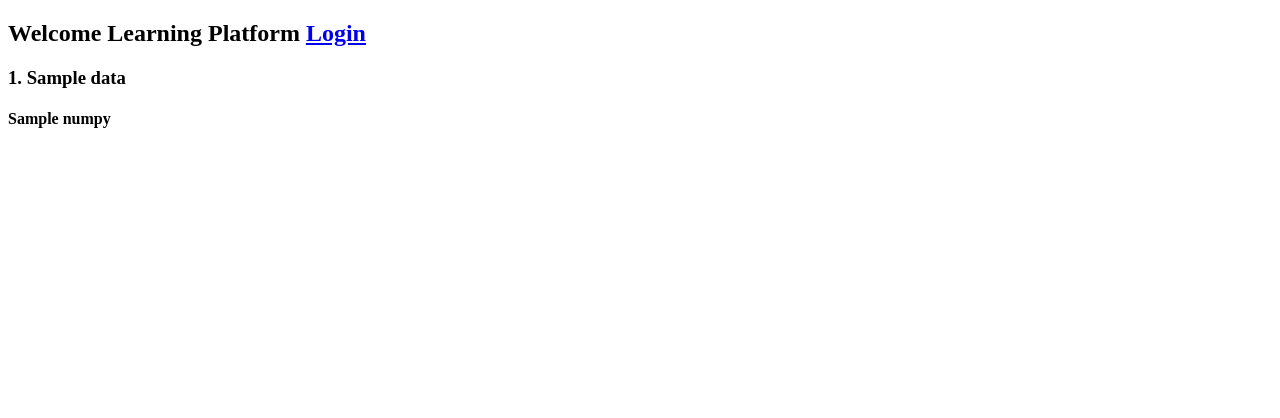
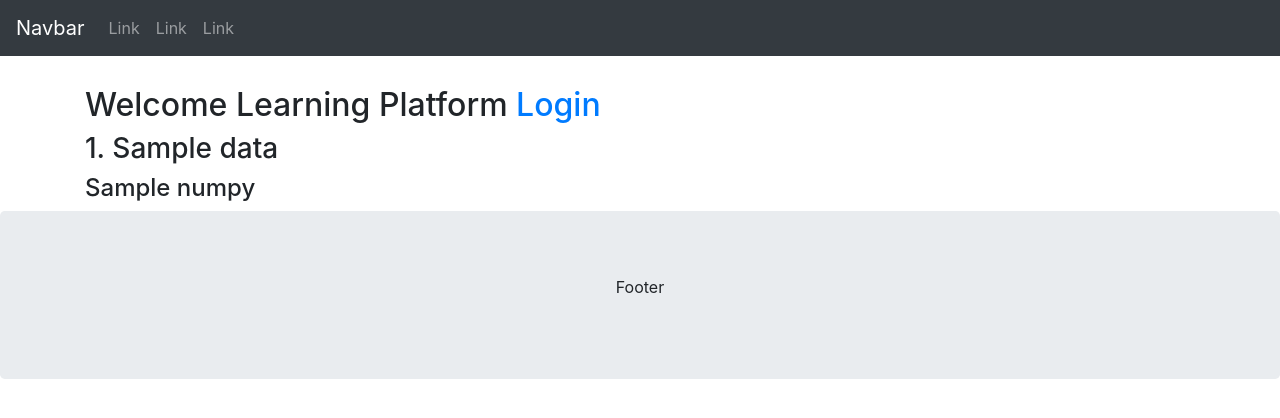
Before and after one commit to sunil-thapa99/neo_django, a Django app: template apps/quiz/templates/home.html in a window 1280 px wide. Shown: the top 418 px of the page. Run offline with Django 3.2, Linux system fonts and the light colour scheme; the template is opened without the code that fills it: most values are stand-ins (such as "Sample title", 1, 10 or a date in 2020); some libraries are stand-ins or nearby versions.

Commit message:
Base templates, use of reusable blocks

```diff
--- a/apps/quiz/templates/home.html
+++ b/apps/quiz/templates/home.html
@@ -1,9 +1,13 @@
-<!DOCTYPE html>
-<html>
-	<head>
-		<title>{{ title }}</title>
-	</head>
-	<body>
+{% extends 'base.html' %}
+{% block title %}
+	{{ title }}
+{% endblock title%}
+
+{% block navbar %}
+    {% include 'navbar.html' %}
+{% endblock navbar %}
+
+{% block body %}
 	<h2>
 		<!-- Template filters are used by "variableName | filer" -->
 		{% if request.user.is_authenticated %}
@@ -28,5 +32,4 @@
 			{{ i }}
 		{% endfor %}
 	</h4>
-	</body>
-</html>
+{% endblock body %}
--- a/learning_platform/settings.py
+++ b/learning_platform/settings.py
@@ -57,7 +57,7 @@ ROOT_URLCONF = 'learning_platform.urls'
 TEMPLATES = [
     {
         'BACKEND': 'django.template.backends.django.DjangoTemplates',
-        'DIRS': [],
+        'DIRS': [os.path.join(BASE_DIR, 'templates')],
         'APP_DIRS': True,
         'OPTIONS': {
             'context_processors': [
@@ -125,3 +125,5 @@ USE_TZ = True
 STATIC_URL = '/static/'
 
 LOGIN_REDIRECT_URL = '/'
+
+STATICFILES_DIRS = (os.path.join(BASE_DIR, 'static'), )
--- a/templates/base.html
+++ b/templates/base.html
@@ -1,16 +1,38 @@
+{% load staticfiles %}
 <!DOCTYPE html>
-    <html>
+<html lang="en">
 <head>
-    	<meta charset="utf-8">
   <title>
-            <!-- Learning platform will appear when title is not passed -->
         {% block title %}
             Learning Platform
         {% endblock title%}
     </title>
+  <meta charset="utf-8">
+  <meta name="viewport" content="width=device-width, initial-scale=1">
+  <link rel="stylesheet" type="text/css" href="{% static 'css/bootstrap.min.css' %}">
+  <script type="text/javascript" src="{% static 'js/bootstrap.min.js' %}"></script>
+  <style>
+  .fakeimg {
+      height: 200px;
+      background: #aaa;
+  }
+  </style>
 </head>
 <body>
+    {% block navbar %}
+    {% endblock navbar %}
+    <div class="container" style="margin-top:30px">
+      <div class="row">
+        <div class="col-sm-8">
             {% block body %}
             {% endblock body%}
+        </div>
+      </div>
+    </div>
+
+    <div class="jumbotron text-center" style="margin-bottom:0">
+      <p>Footer</p>
+    </div>
+    <script type="text/javascript" src="{% static 'js/bootstrap.min.js' %}"></script>
 </body>
 </html>
--- /dev/null
+++ b/templates/navbar.html
@@ -0,0 +1,19 @@
+<nav class="navbar navbar-expand-sm bg-dark navbar-dark">
+      <a class="navbar-brand" href="#">Navbar</a>
+      <button class="navbar-toggler" type="button" data-toggle="collapse" data-target="#collapsibleNavbar">
+        <span class="navbar-toggler-icon"></span>
+      </button>
+      <div class="collapse navbar-collapse" id="collapsibleNavbar">
+        <ul class="navbar-nav">
+          <li class="nav-item">
+            <a class="nav-link" href="#">Link</a>
+          </li>
+          <li class="nav-item">
+            <a class="nav-link" href="#">Link</a>
+          </li>
+          <li class="nav-item">
+            <a class="nav-link" href="#">Link</a>
+          </li>
+        </ul>
+      </div>
+    </nav>
```
Also changed, not shown: apps/user_profile/templates/login.html (+7 -9 lines), 2 other files. Lines whose indentation alone changed are shown as unchanged.
